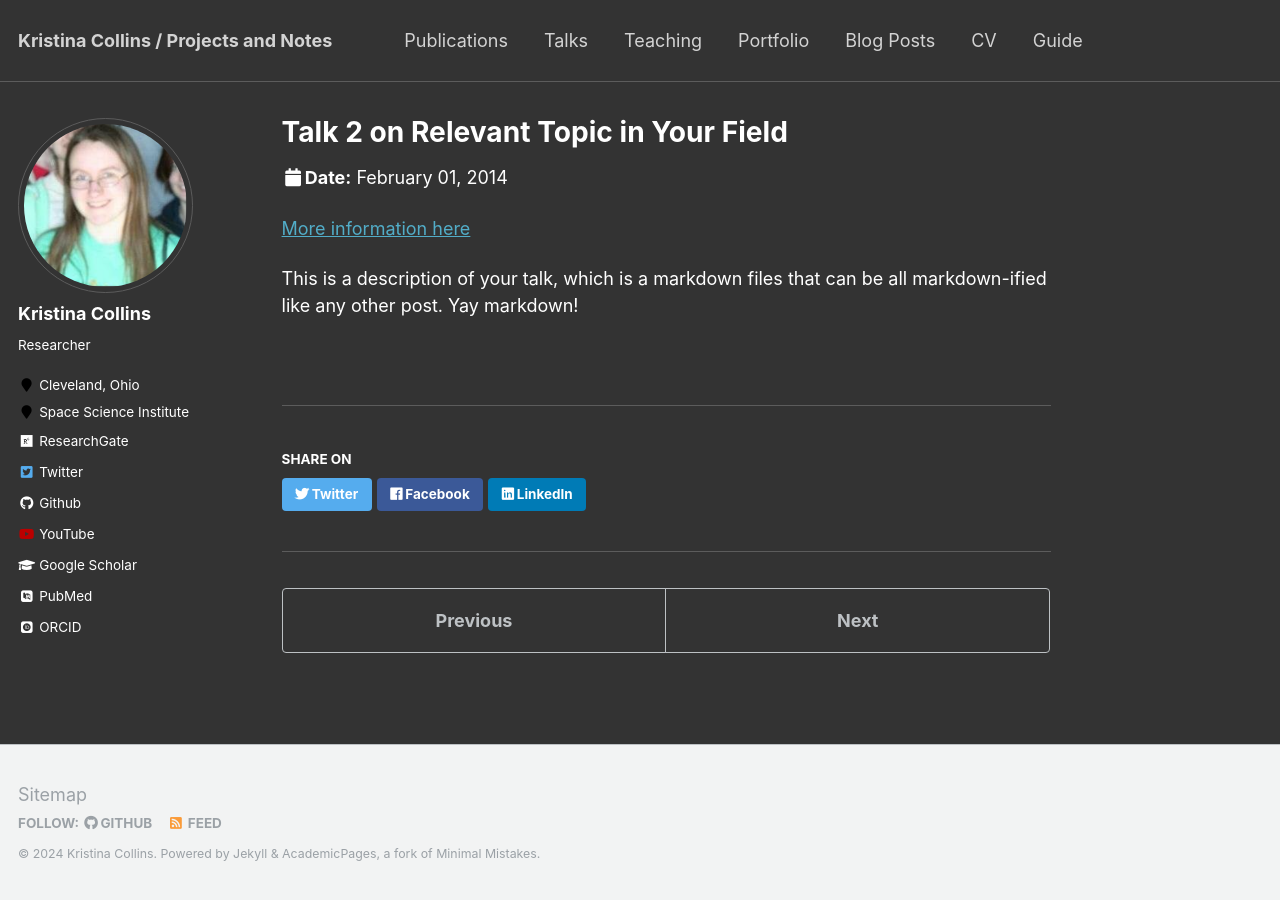
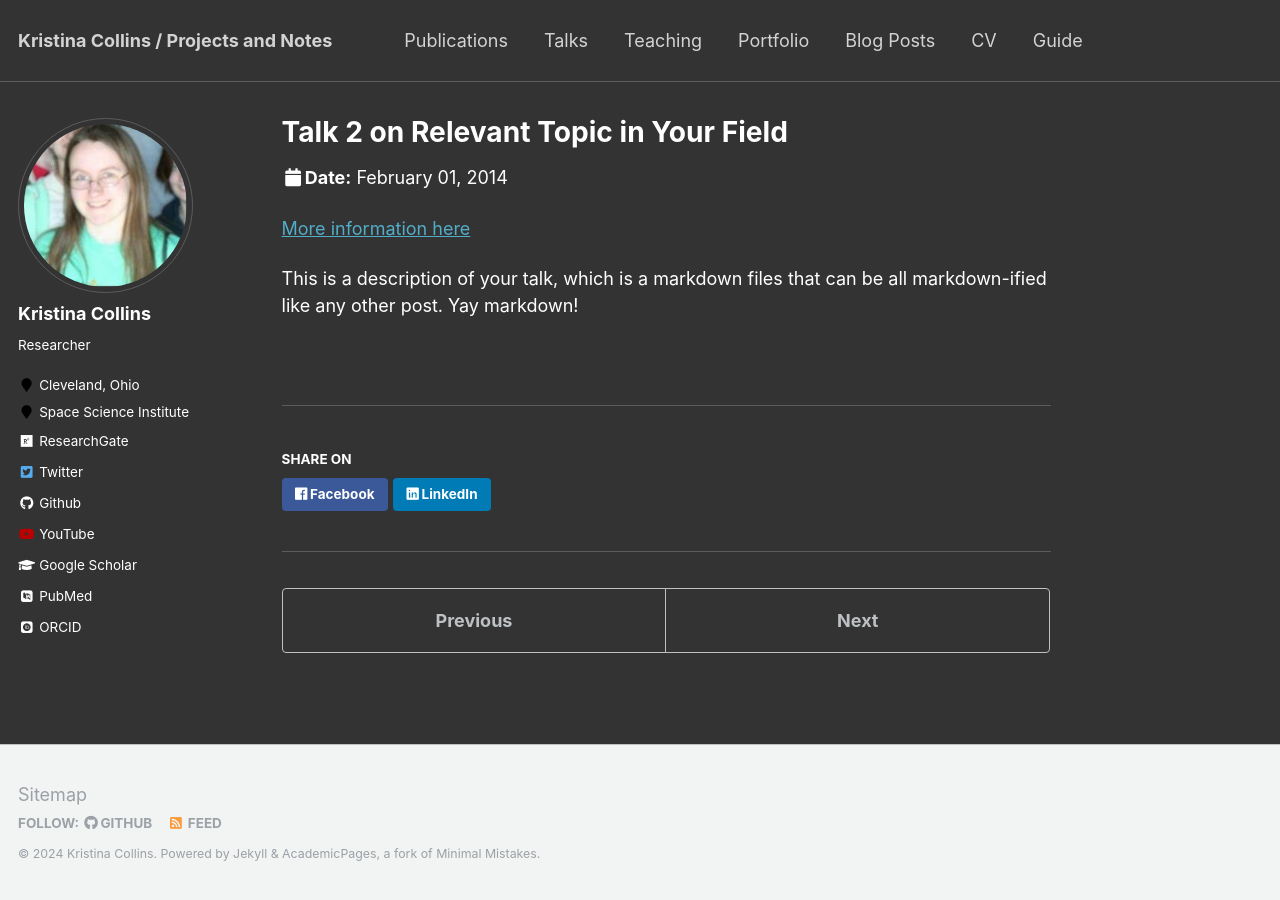
Before and after one commit to KCollins/KCollins.github.io, a Jekyll site: the page built from _talks/2014-02-01-talk-2.md, in a window 1280 px wide. Built offline with Jekyll 4.4.1, drawn with Linux system fonts in a browser that asks for light colours; some web fonts are replaced.

Commit message:
Update social-share.html

```diff
--- a/_includes/social-share.html
+++ b/_includes/social-share.html
@@ -5,7 +5,7 @@
     <h4 class="page__share-title">{{ site.data.ui-text[site.locale].share_on_label | default: "Share on" }}</h4>
   {% endif %}
 
-  <a href="https://twitter.com/intent/tweet?text={{ base_path }}{{ page.url }}" class="btn btn--twitter" title="{{ site.data.ui-text[site.locale].share_on_label | default: 'Share on' }} Twitter"><i class="fab fa-twitter" aria-hidden="true"></i><span> Twitter</span></a>
+<!--   <a href="https://twitter.com/intent/tweet?text={{ base_path }}{{ page.url }}" class="btn btn--twitter" title="{{ site.data.ui-text[site.locale].share_on_label | default: 'Share on' }} Twitter"><i class="fab fa-twitter" aria-hidden="true"></i><span> Twitter</span></a> -->
 
   <a href="https://www.facebook.com/sharer/sharer.php?u={{ base_path }}{{ page.url }}" class="btn btn--facebook" title="{{ site.data.ui-text[site.locale].share_on_label | default: 'Share on' }} Facebook"><i class="fab fa-facebook" aria-hidden="true"></i><span> Facebook</span></a>
 
```
